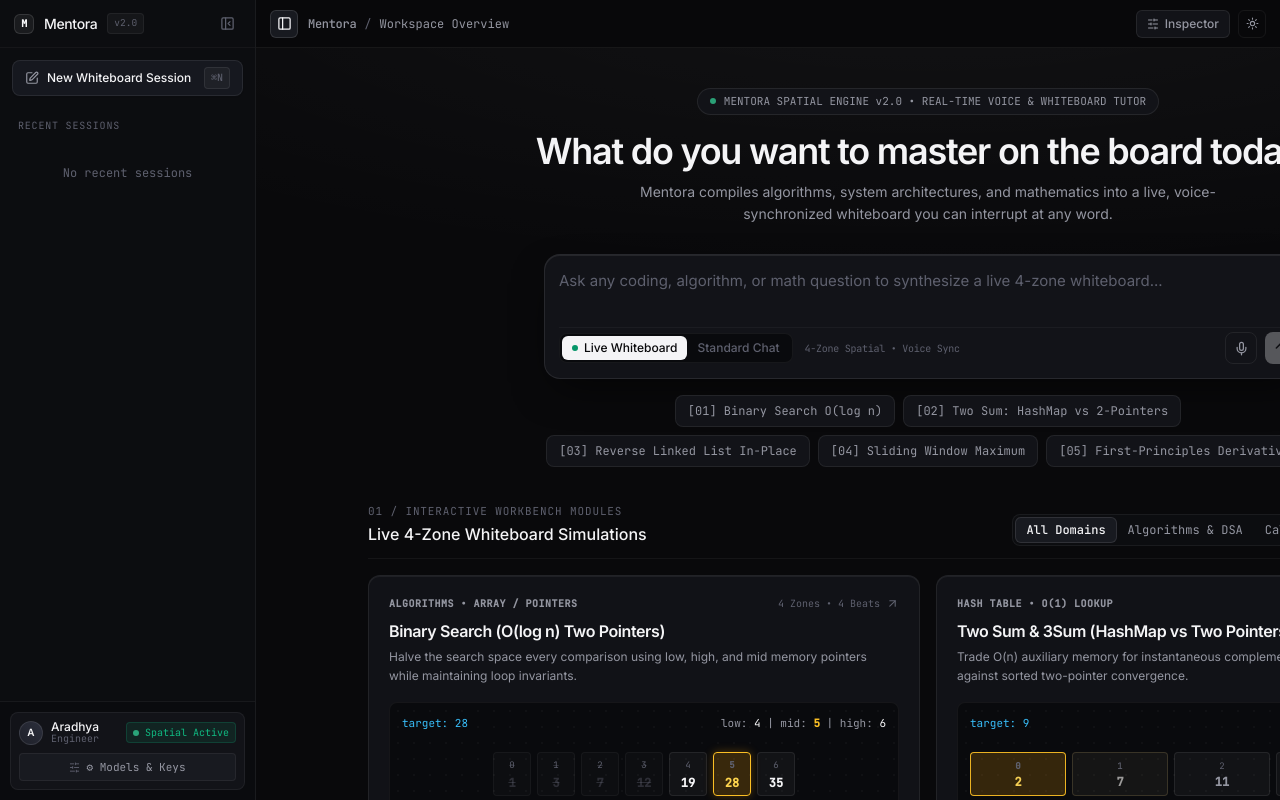
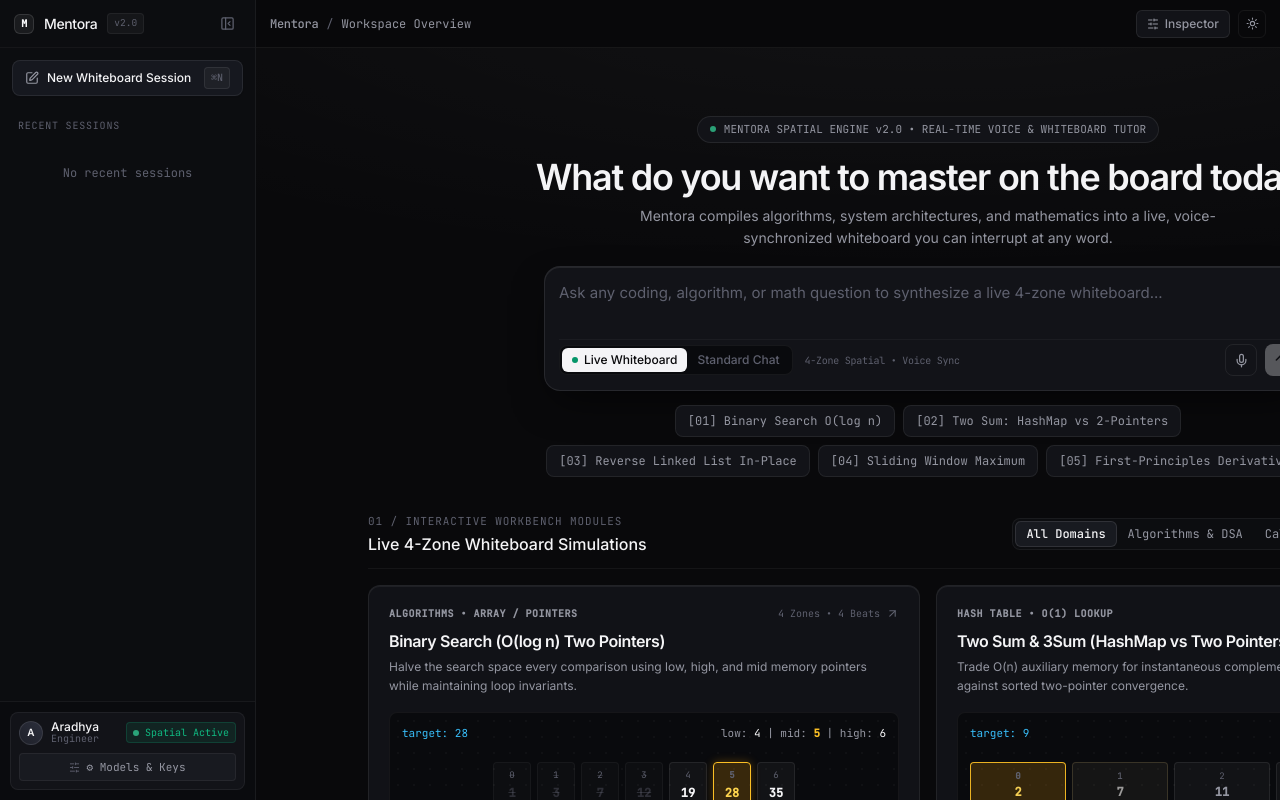
Before and after one commit to aradhyags7/Mentora, a Next.js app: page / in a window 1280 px wide. Built offline with nearby package versions, Linux system fonts and the light colour scheme.

Commit message:
fix(ui): tighten hero padding, remove redundant recents card, fix domain tabs wrapping, and show TopBar toggle only when sidebar is closed

```diff
--- a/src/components/dashboard/HomeDashboard.tsx
+++ b/src/components/dashboard/HomeDashboard.tsx
@@ -4,7 +4,6 @@ import React, { useState } from 'react';
 import { MessageComposer } from '../composer/MessageComposer';
 import { InteractiveConceptCard, ConceptCardData } from './InteractiveConceptCard';
 import { KnowledgeTopology } from './KnowledgeTopology';
-import { ArrowRight, Clock } from 'lucide-react';
 
 export interface DashboardRecentLesson {
   id: string;
@@ -151,7 +150,7 @@ export const HomeDashboard: React.FC<Props> = ({
 
   return (
     <div className="home-dashboard-scroll">
-      <div className="home-dashboard-center-wrapper">
+      <div className="home-dashboard-center-wrapper py-7 gap-8">
 
         {/* ================================================================= */}
         {/* ZONE 1: Hero Command Stage (Top Center)                           */}
@@ -164,12 +163,12 @@ export const HomeDashboard: React.FC<Props> = ({
           </div>
 
           {/* Editorial Headline */}
-          <h1 className="text-3xl sm:text-4xl font-semibold tracking-[-0.035em] text-[#F4F4F6] text-center mt-4">
+          <h1 className="text-3xl sm:text-4xl font-semibold tracking-[-0.035em] text-[#F4F4F6] text-center mt-3.5">
             What do you want to master on the board today?
           </h1>
 
           {/* Subtitle */}
-          <p className="text-sm text-[#9496A1] text-center max-w-xl mx-auto mt-2.5 mb-7 leading-relaxed">
+          <p className="text-sm text-[#9496A1] text-center max-w-xl mx-auto mt-2 mb-4 leading-relaxed">
             Mentora compiles algorithms, system architectures, and mathematics into a live, voice-synchronized whiteboard you can interrupt at any word.
           </p>
 
@@ -184,7 +183,7 @@ export const HomeDashboard: React.FC<Props> = ({
           </div>
 
           {/* Quick-Launch Technical Prompts Row */}
-          <div className="flex items-center justify-center gap-2 flex-wrap mt-4 w-full max-w-3xl">
+          <div className="flex items-center justify-center gap-2 flex-wrap mt-3.5 w-full max-w-3xl">
             {quickLaunchPrompts.map(item => (
               <button
                 key={item.id}
@@ -198,36 +197,12 @@ export const HomeDashboard: React.FC<Props> = ({
           </div>
         </section>
 
-        {/* Dynamic Jump Back In / Recent Lessons if present */}
-        {recentLessons.length > 0 && (
-          <section className="w-full rounded-xl p-3.5 bg-[#0D0E12] border border-white/[0.06]">
-            <div className="flex items-center gap-2 text-xs font-mono text-[#5E606E] mb-2.5">
-              <Clock size={13} className="text-[#9496A1]" />
-              <span className="uppercase tracking-wider">RESUME RECENT SESSIONS</span>
-            </div>
-            <div className="flex items-center gap-2 flex-wrap">
-              {recentLessons.map(lesson => (
-                <button
-                  key={lesson.id}
-                  type="button"
-                  className="h-7 px-3 rounded-md bg-[#14151B] hover:bg-[#1C1E26] border border-white/[0.07] hover:border-white/[0.15] text-xs text-[#9496A1] hover:text-[#F4F4F6] flex items-center gap-2 transition-all cursor-pointer font-mono"
-                  onClick={() => onSelectContinueLesson?.(lesson.semanticKey)}
-                >
-                  <span className="text-[#F4F4F6] font-medium">{lesson.title}</span>
-                  <span className="text-[10px] text-[#5E606E]">({lesson.domain})</span>
-                  <ArrowRight size={11} className="text-[#5E606E]" />
-                </button>
-              ))}
-            </div>
-          </section>
-        )}
-
         {/* ================================================================= */}
         {/* ZONE 2: Interactive Workbench Modules (Asymmetric Bento Grid)    */}
         {/* ================================================================= */}
         <section className="w-full flex flex-col gap-4">
           {/* Section Header */}
-          <div className="flex flex-col sm:flex-row sm:items-end justify-between gap-3 border-b border-white/[0.05] pb-3">
+          <div className="flex flex-wrap items-center justify-between gap-4 w-full border-b border-white/[0.05] pb-3">
             <div>
               <div className="text-[11px] font-mono tracking-[0.08em] text-[#5E606E] uppercase">
                 01 / INTERACTIVE WORKBENCH MODULES
@@ -238,7 +213,7 @@ export const HomeDashboard: React.FC<Props> = ({
             </div>
 
             {/* Domain Filter Tabs */}
-            <div className="inline-flex items-center p-0.5 rounded-lg bg-[#0C0D10] border border-white/[0.06]">
+            <div className="inline-flex items-center p-0.5 rounded-lg bg-[#0C0D10] border border-white/[0.06] flex-wrap max-w-full">
               {[
                 { id: 'all', label: 'All Domains' },
                 { id: 'dsa', label: 'Algorithms & DSA' },
@@ -250,7 +225,7 @@ export const HomeDashboard: React.FC<Props> = ({
                   <button
                     key={tab.id}
                     type="button"
-                    className={`text-xs font-mono px-2.5 py-1 rounded-md transition-all cursor-pointer ${
+                    className={`text-xs font-mono px-2.5 py-1 rounded-md transition-all cursor-pointer whitespace-nowrap ${
                       isActive
                         ? 'bg-[#181A20] text-[#F4F4F6] font-medium border border-white/[0.1] shadow-xs'
                         : 'text-[#9496A1] hover:text-[#F4F4F6] border border-transparent'
--- a/src/components/layout/TopBar.tsx
+++ b/src/components/layout/TopBar.tsx
@@ -52,19 +52,17 @@ export const TopBar: React.FC<Props> = ({
     <header className="h-12 min-h-[48px] backdrop-blur-md bg-[#09090B]/85 border-b border-white/[0.06] flex items-center justify-between px-3.5 z-40 select-none">
       {/* Left Breadcrumb Navigation */}
       <div className="flex items-center gap-2.5">
+        {!sidebarOpen && (
           <button
             type="button"
-          className={`h-7 w-7 rounded-md border flex items-center justify-center transition-all cursor-pointer ${
-            sidebarOpen
-              ? 'bg-[#181A20] border-white/[0.12] text-[#F4F4F6]'
-              : 'border-transparent text-[#9496A1] hover:text-[#F4F4F6] hover:bg-white/[0.05]'
-          }`}
+            className="h-7 w-7 rounded-md border border-white/[0.08] bg-[#121318] hover:bg-[#181A20] text-[#9496A1] hover:text-[#F4F4F6] flex items-center justify-center transition-all cursor-pointer"
             onClick={onToggleSidebar}
-          title={sidebarOpen ? 'Collapse sidebar' : 'Expand sidebar'}
-          aria-label="Toggle sidebar"
+            title="Expand sidebar"
+            aria-label="Expand sidebar"
           >
             <PanelLeft size={15} />
           </button>
+        )}
 
         {/* Breadcrumb Path */}
         <div className="flex items-center gap-2 text-xs font-mono">
```
Lines whose indentation alone changed are shown as unchanged.
